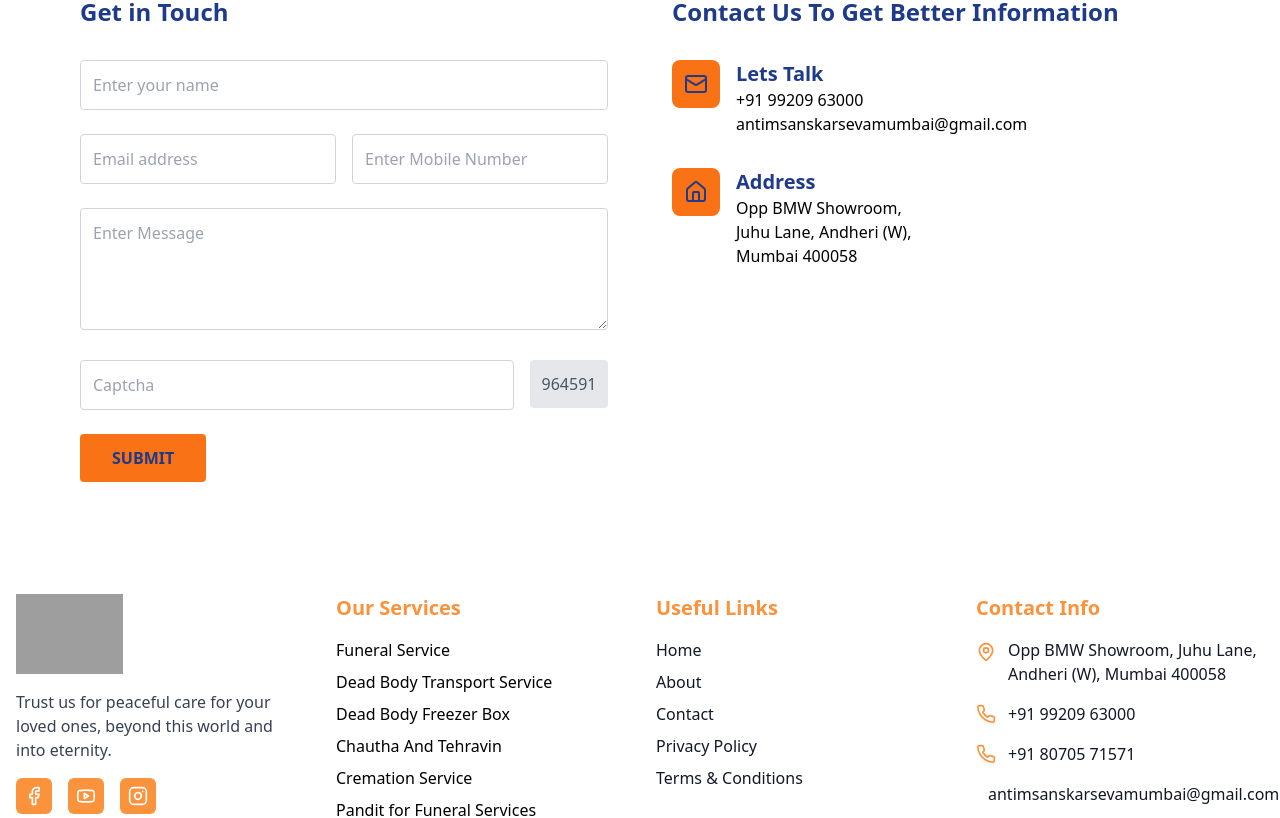
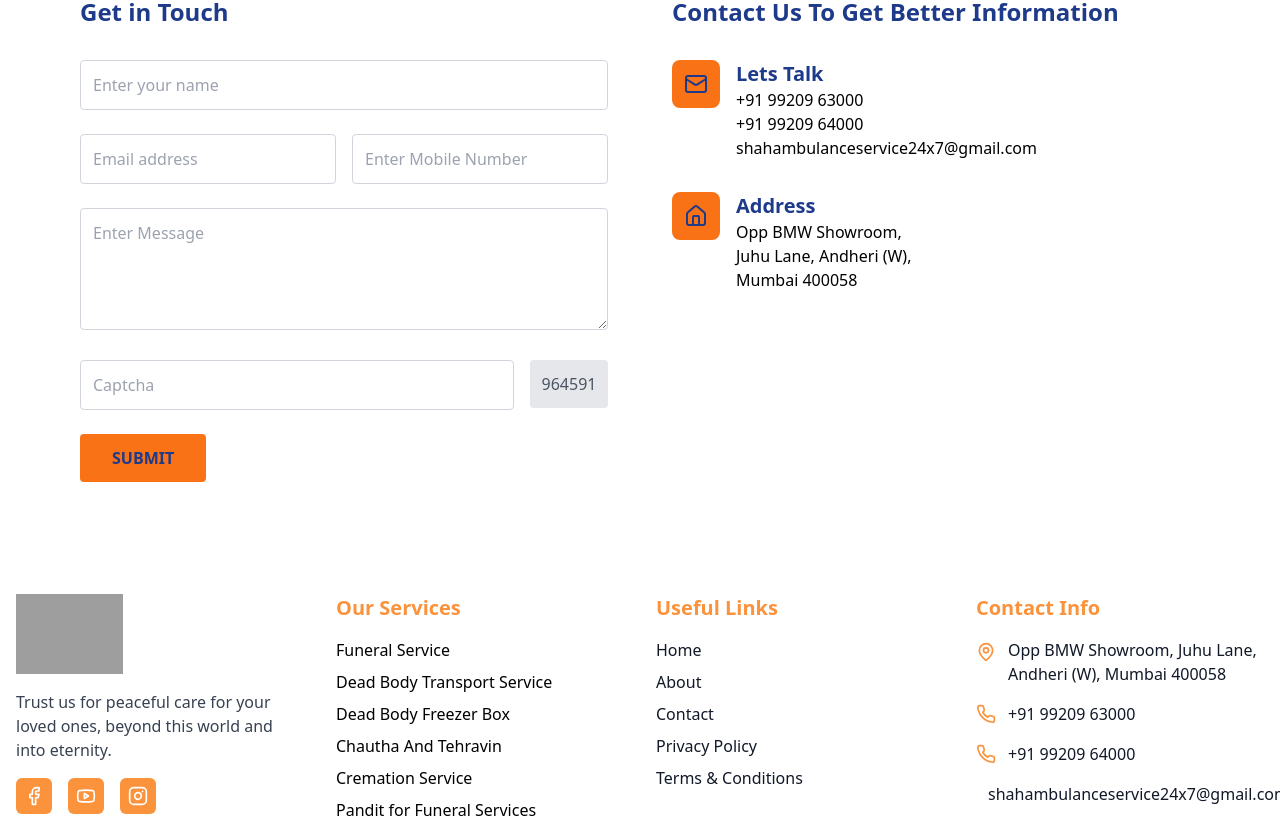
Before and after one commit to ShahAmbulanceService/Shah-Funeral, a React (Vite) app: page /contact in a window 1280 px wide. Shown: the part 340-1158 px from the top of the page. Built offline with nearby package versions, Linux system fonts and the light colour scheme; grey boxes are pictures that could not be loaded.

Commit message:
Updated requirements added

```diff
--- a/src/components/About.jsx
+++ b/src/components/About.jsx
@@ -31,13 +31,13 @@ const AboutUs = () => {
                 Funeral services provide an opportunity for family and friends to come together, share memories, and pay their respects to the departed. It can be held in a range of meaningful locations, such as a funeral home, church, or even a cherished family spot. This allows everyone to gather in a setting that feels fitting for the person being remembered.
               </p>
 
-              <p className="text-gray-700 leading-relaxed">
+              {/* <p className="text-gray-700 leading-relaxed">
                 Cremation services, on the other hand, offer a unique way to honor your loved one's memory. After the funeral, the body is reduced to ash, which can be kept in a cherished urn or scattered in a place that holds significance to your loved one. This allows the family to keep a physical remnant of their loved one close by or provide a final resting place for them.
               </p>
 
               <p className="text-gray-700 leading-relaxed mb-12">
                 Whether you choose one or both services, the most important factor is to follow the wishes of your loved one and their family, while also considering any religious or cultural traditions. Funeral directors and cremation providers can provide compassionate guidance and support, helping to ease the burden during this difficult time.
-              </p>
+              </p> */}
             </div>
 
             {/* Image */}
@@ -56,7 +56,7 @@ const AboutUs = () => {
             <div className="flex items-center gap-6">
               <span className="text-[120px] font-bold text-[#F7941D] leading-none">20</span>
               <div className="border-l-2 border-gray-300 pl-6">
-                <p className="text-gray-600 text-xl">Year</p>
+                <p className="text-gray-600 text-xl">Years</p>
                 <p className="text-[#0A0B3B] font-semibold text-xl">Of Experience</p>
               </div>
             </div>
--- a/src/components/Contact.jsx
+++ b/src/components/Contact.jsx
@@ -105,7 +105,8 @@ const Contact = () => {
                                 <div>
                                     <h3 className="text-xl font-semibold text-blue-900">Lets Talk</h3>
                                     <p className="text-black">+91 99209 63000</p>
-                                    <p className="text-black">antimsanskarsevamumbai@gmail.com</p>
+                                    <p className="text-black">+91 99209 64000</p>
+                                    <p className="text-black">shahambulanceservice24x7@gmail.com</p>
                                 </div>
                             </div>
                             <div className="flex items-start gap-4">
--- a/src/components/Footer.jsx
+++ b/src/components/Footer.jsx
@@ -124,11 +124,11 @@ const Footer = () => {
                         </div>
                         <div className="flex items-center space-x-3">
                             <Phone className="text-orange-400" size={20} />
-                            <p className="text-gray-900">+91 80705 71571</p>
+                            <p className="text-gray-900">+91 99209 64000</p>
                         </div>
                         <div className="flex items-center space-x-3">
                             <Mail className="text-orange-400" size={20} />
-                            <p className="text-gray-900">antimsanskarsevamumbai@gmail.com</p>
+                            <p className="text-gray-900">shahambulanceservice24x7@gmail.com</p>
                         </div>
                     </div>
                 </div>
--- a/src/components/HeroSection2.jsx
+++ b/src/components/HeroSection2.jsx
@@ -30,13 +30,13 @@ const HeroSection2 = () => {
                 Funeral services provide an opportunity for family and friends to come together, share memories, and pay their respects to the departed. It can be held in a range of meaningful locations, such as a funeral home, church, or even a cherished family spot. This allows everyone to gather in a setting that feels fitting for the person being remembered.
               </p>
 
-              <p className="text-gray-700 leading-relaxed">
+              {/* <p className="text-gray-700 leading-relaxed">
                 Cremation services, on the other hand, offer a unique way to honor your loved one's memory. After the funeral, the body is reduced to ash, which can be kept in a cherished urn or scattered in a place that holds significance to your loved one. This allows the family to keep a physical remnant of their loved one close by or provide a final resting place for them.
               </p>
 
               <p className="text-gray-700 leading-relaxed mb-12">
                 Whether you choose one or both services, the most important factor is to follow the wishes of your loved one and their family, while also considering any religious or cultural traditions. Funeral directors and cremation providers can provide compassionate guidance and support, helping to ease the burden during this difficult time.
-              </p>
+              </p> */}
             </div>
 
             {/* Image */}
@@ -55,7 +55,7 @@ const HeroSection2 = () => {
             <div className="flex items-center gap-6">
               <span className="text-[120px] font-bold text-[#F7941D] leading-none">20</span>
               <div className="border-l-2 border-gray-300 pl-6">
-                <p className="text-gray-600 text-xl">Year</p>
+                <p className="text-gray-600 text-xl">Years</p>
                 <p className="text-[#0A0B3B] font-semibold text-xl">Of Experience</p>
               </div>
             </div>
--- a/src/components/HomeCarousel.jsx
+++ b/src/components/HomeCarousel.jsx
@@ -69,10 +69,11 @@ const HeroCarousel = () => {
               </h1>
               <a
                 href="tel:+919920963000"
-                className="px-8 py-4 mt-8 font-semibold text-white bg-orange-500 rounded hover:bg-orange-600"
+                className="px-8 py-4 mt-8 font-semibold text-white bg-orange-500 rounded hover:bg-orange-600 z-50"
               >
                 {slide.buttonText}
               </a>
+
             </div>
           </div>
         ))}
```
